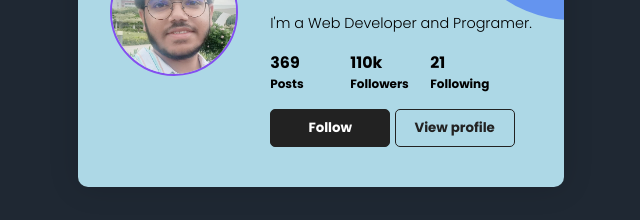
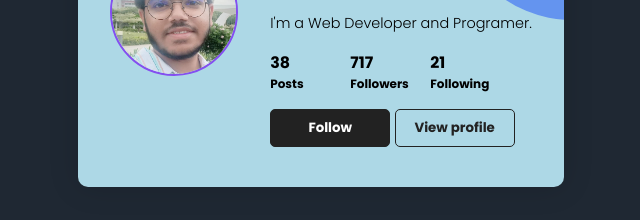
Before and after one commit to shivam-0109/profie, a plain HTML site: page index.html in a window 1280 px wide. Shown: the part 353-573 px from the top of the page, 319-959 px from the left. Drawn offline with Linux system fonts and the light colour scheme.

Commit message:
Update index.html

```diff
--- a/index.html
+++ b/index.html
@@ -30,11 +30,11 @@
             </p>
             <ul class="stats">
                 <li>
-                    <h3>369</h3>
+                    <h3>38</h3>
                     <h4>Posts</h4>
                 </li>
                 <li>
-                    <h3>110k</h3>
+                    <h3>717</h3>
                     <h4>Followers</h4>
                 </li>
                 <li>
```
